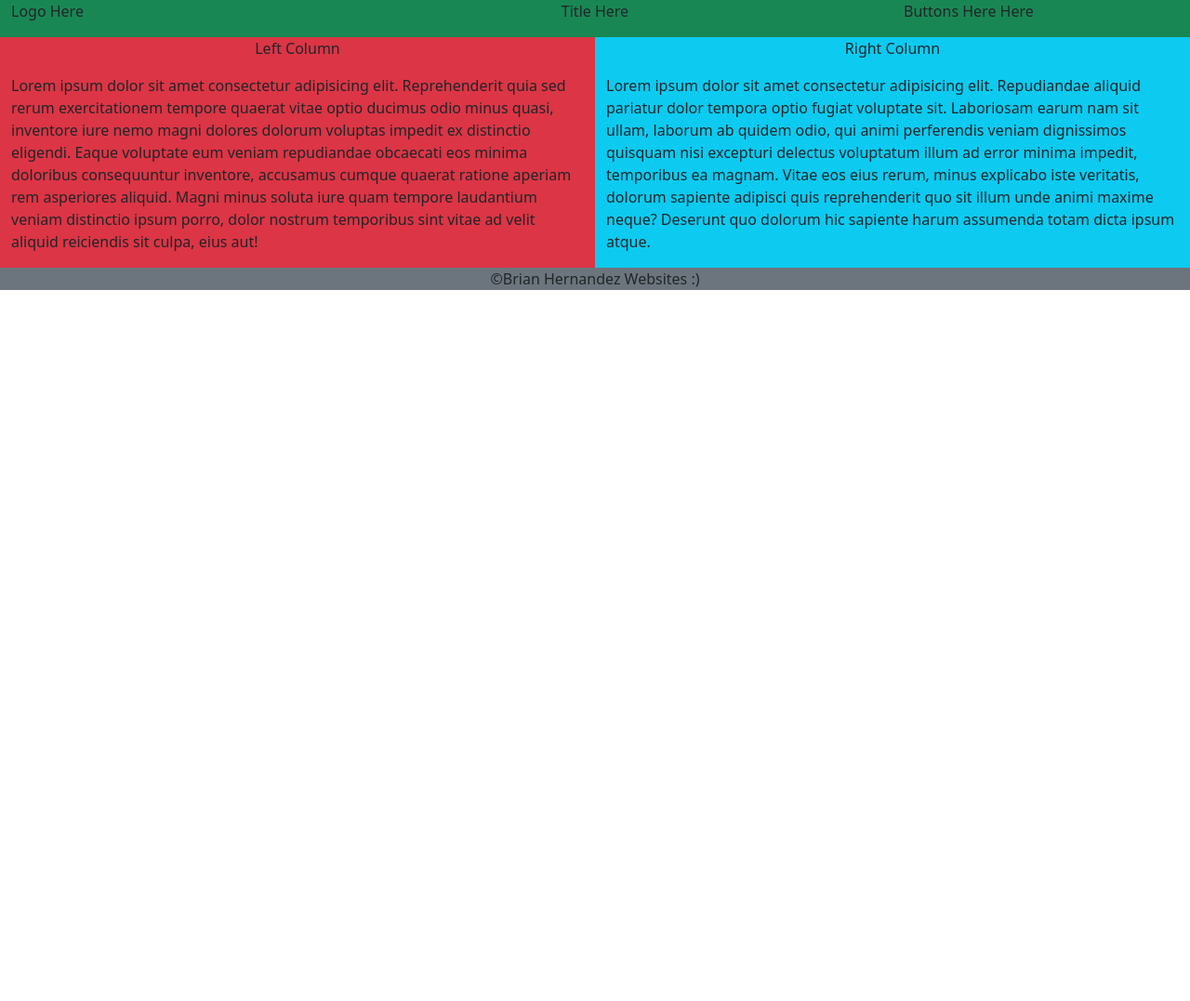
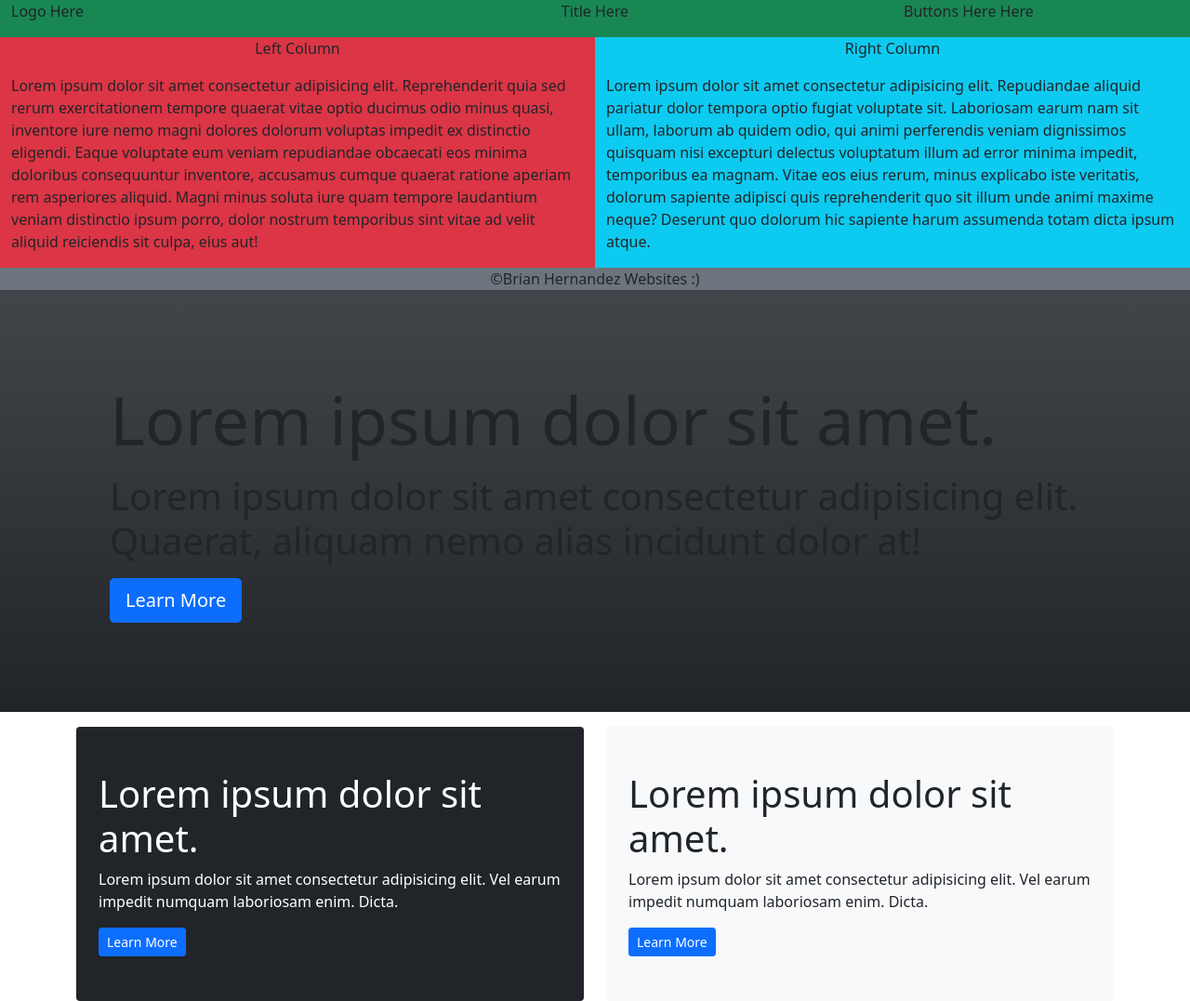
Before and after one commit to laurendavi/collab-practice-apr22, a plain HTML site: page index.html in a window 1280 px wide. Shown: the whole page at 93% size. Before the commit the page ends 800 px from the top, so only its background shows below. Drawn offline with nearby package versions, Linux system fonts and the light colour scheme.

Commit message:
finished daily challenge. Added jumbotron and two small ones using utility classes

```diff
--- a/index.html
+++ b/index.html
@@ -38,6 +38,35 @@
           <footer class="text-center">&copy;Brian Hernandez Websites :)</footer>
       </div>
   </div>
+  <div class="jumbotron">
+      <div class="container-fluid p-5 bg-dark bg-gradient">
+          <div class="container p-5">
+              <p class="display-2">Lorem ipsum dolor sit amet.</p>
+              <p class="display-6">Lorem ipsum dolor sit amet consectetur adipisicing elit. Quaerat, aliquam nemo alias incidunt dolor at!</p>
+              <button class="btn btn-lg btn-primary">Learn More</button>
+          </div>
+      </div>
+  </div>
+  <div class="container mt-3 ">
+      <div class="row ">
+        <div class=" col-lg-6 col-md-6  ">
+            <div class="container bg-dark text-white py-5 rounded">
+                <h1>Lorem ipsum dolor sit amet.</h1>
+            <p>Lorem ipsum dolor sit amet consectetur adipisicing elit. Vel earum impedit numquam laboriosam enim. Dicta.</p>
+            <button class="btn btn-sm btn-primary">Learn More</button>
+            </div>
+        </div>
+        <div class="col-lg-6 col-md-6  ">
+            <div class="container rounded bg-light py-5 rounded">
+                <h1>Lorem ipsum dolor sit amet.</h1>
+                <p>Lorem ipsum dolor sit amet consectetur adipisicing elit. Vel earum impedit numquam laboriosam enim. Dicta.</p>
+                <button class="btn btn-sm btn-primary">Learn More</button>
+            </div>
+
+      </div>
+
+  </div>
+
 
     <!-- Optional JavaScript; choose one of the two! -->
 
```
